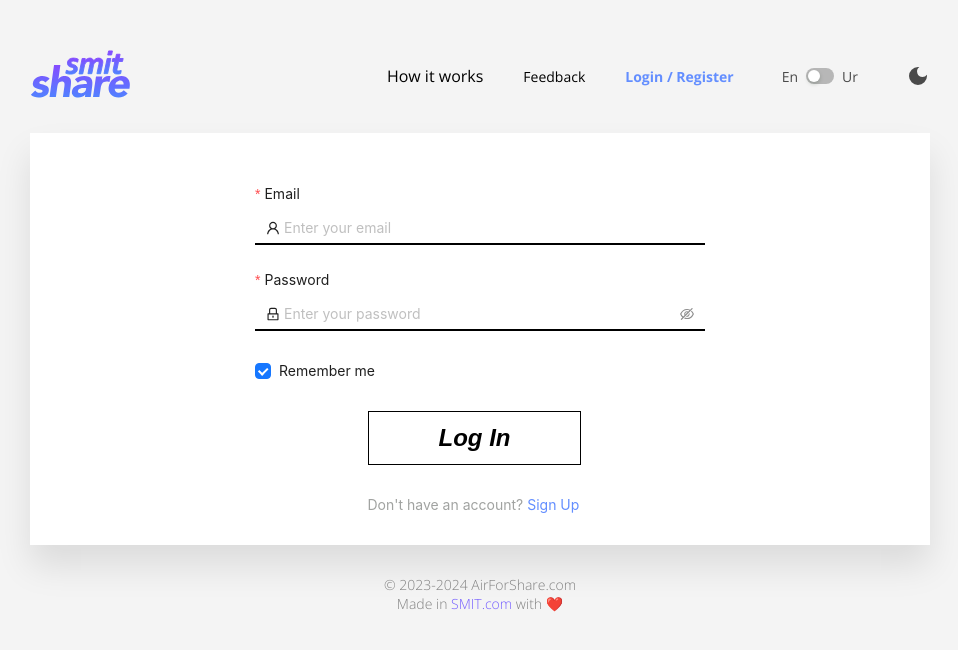
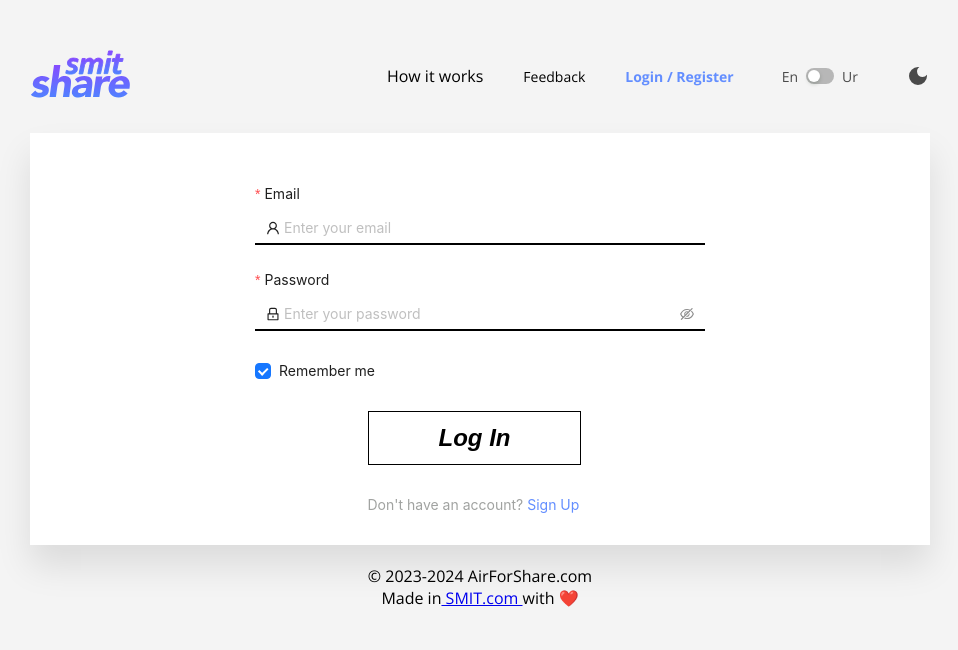
Before and after one commit to ghousahmed/smit-share, a React (Vite) app: page /login in a window 1280 px wide. Shown: the top 650 px of the page, without its empty margins (160-1118 px from the left). Built offline with nearby package versions, Linux system fonts and the light colour scheme; no server answers; the HTML template or start-up script is replaced by a standard one.

Commit message:
fix footer UI

```diff
--- a/src/components/Footer.jsx
+++ b/src/components/Footer.jsx
@@ -1,26 +1,22 @@
+import "./index.scss";
 import { FaGithub } from "react-icons/fa";
-import { TbWorld } from "react-icons/tb";
-
+import { Link, useTheme } from "../components/index";
 function Footer() {
-  const link = () => {
-    window.location = "https://github.com/ghousahmed/smit-share";
-  };
-  const webLink = () => {
-    window.location = "https://saylaniwelfare.com/en";
-  };
+  const { isDark } = useTheme();
   return (
-    <div className="footerArea">
-      <p className="para">
-        Powered By @SMIT Batch 10 ( MWF )<br />
-        <a className="sirGithub" href="https://github.com/ghousahmed">
-          Sir Ghous Ahmed
-        </a>{" "}
-      </p>
-      <div className="linksContainer">
-        <FaGithub className="links" onClick={link} />
-        <TbWorld className="links" onClick={webLink} />
+    <>
+      <div className="footer">
+        <p>Made with ❤️ BY SMIT BATCH 10 ||</p>
+        <Link
+          onClick={() =>
+            window.open("https://github.com/ghousahmed/smit-share", "_blank")
+          }
+          className="footer-link"
+        >
+          <FaGithub target="_blank" className={isDark ? "dark-text" : null} />
+        </Link>
       </div>
-    </div>
+    </>
   );
 }
 
--- a/src/components/Navbar.jsx
+++ b/src/components/Navbar.jsx
@@ -112,7 +112,7 @@ const Navbar = ({ login }) => {
                     size="small"
                     defaultChecked={i18n.language === "ur"}
                     onChange={handleChange}
-                    className={isDark ? "dark-text" : null}
+                    // className={isDark ? "dark-light" : null}
                   />
                   <span style={{ margin: "0px 8px" }}>Ur</span>
                 </div>
--- a/src/components/index.scss
+++ b/src/components/index.scss
@@ -242,51 +242,17 @@ body {
   }
 }
 
-.footerArea {
+.footer {
+  display: flex;
+  align-items: center;
+  padding: 20px;
+  justify-content: center;
   text-align: center;
-  padding: 20px;
+  gap: 10px;
+
+  .footer-link {
+    color: #000;
+    line-height: 10px;
+
+  }
 }
-
-.linksContainer {
-  display: flex;
-  margin: 0 auto;
-  justify-content: space-evenly;
-  width: 200px;
-  height: 20px;
-  padding: 20px;
-}
-
-.para {
-  font-size: 18px;
-}
-
-.sirGithub {
-  padding: 5px;
-  font-size: medium;
-  margin-bottom: 0px;
-  font-weight: 900;
-  font-size: 20px;
-}
-
-.sirGithub:hover {
-  color: #864bff;
-  font-size: 25px;
-  transition: 0.5s;
-  margin-bottom: 0;
-}
-
-.links {
-  height: 30px;
-  width: 30px;
-  color: #735fff;
-}
-
-.links:hover {
-  color: #864bff;
-  cursor: pointer;
-}
-
-.sirGithub {
-  color: #a496fd;
-  text-decoration: none;
-}
--- a/src/pages/Home/css/style.scss
+++ b/src/pages/Home/css/style.scss
@@ -258,22 +258,3 @@ body {
     }
   }
 }
-
-.footer {
-  margin: 30px 0px;
-  display: flex;
-  justify-content: center;
-  align-items: center;
-  flex-direction: column;
-  color: #818181;
-  font-size: 14px;
-  font-family: "openSans";
-  font-weight: lighter;
-  span {
-    text-align: center;
-    .link {
-      text-decoration: none;
-      color: $primary-dark-color;
-    }
-  }
-}
--- a/src/pages/How It Work/index.jsx
+++ b/src/pages/How It Work/index.jsx
@@ -2,7 +2,6 @@ import "./style.scss";
 import "./mediaQuery.scss";
 import { useTheme } from "../../components/index";
 import Navbar from "../../components/Navbar";
-
 
 function HowItWorks({ login }) {
   const { isDark } = useTheme();
--- a/src/pages/feedback/style.scss
+++ b/src/pages/feedback/style.scss
@@ -2,10 +2,10 @@
   font-family: "poppins";
   src: url("./Poppins/Poppins-Black.ttf") format("truetype");
 }
+
 @font-face {
   font-family: "openSans";
-  src: url("./Open_Sans/OpenSans-VariableFont_wdth\,wght.ttf")
-    format("truetype");
+  src: url("./Open_Sans/OpenSans-VariableFont_wdth\,wght.ttf") format("truetype");
 }
 
 $white: #fff;
@@ -22,21 +22,26 @@ $dark-theme-lighter: #3e3e42;
   background-color: $dark-theme !important;
   color: $white !important;
 }
+
 .dark-light {
   background-color: $dark-theme-light !important;
   color: $white !important;
 }
+
 .dark-lighter {
   background-color: $dark-theme-lighter !important;
   color: $white !important;
   border: none !important;
 }
+
 .dark-text {
   color: $white !important;
 }
+
 .dark-light-btn {
   background: $dark-theme-lighter !important;
   color: #000;
+
   &:disabled {
     background-color: #494949;
     color: $white !important;
@@ -46,6 +51,7 @@ $dark-theme-lighter: #3e3e42;
 .dark-input {
   border-bottom: 1px solid $dark-theme-lighter !important;
   padding: 4px 0px;
+
   &:focus {
     border-radius: 6px;
     background-color: $light-color !important;
@@ -57,24 +63,29 @@ $dark-theme-lighter: #3e3e42;
   box-shadow: none !important;
   background-color: $dark-theme-lighter !important;
   border-radius: 6px;
+
   &::placeholder {
     color: $light-color !important;
     font-weight: lighter;
     font-family: "Open Sans", sans-serif;
   }
 }
+
 .text-area:focus::-webkit-input-placeholder {
   transition: color 0.3s;
   color: $white !important;
 }
+
 .text-area:focus:-moz-placeholder {
   transition: color 0.3s;
   color: $white !important;
 }
+
 .text-area:focus::-moz-placeholder {
   transition: color 0.3s;
   color: $white !important;
 }
+
 .text-area:focus:-ms-input-placeholder {
   transition: color 0.3s;
   color: $white !important;
@@ -112,7 +123,7 @@ body {
 }
 
 .menu-bar {
-  > ul {
+  >ul {
     display: flex;
     align-items: center;
     gap: 40px;
@@ -123,6 +134,7 @@ body {
       color: $light-color;
       font-size: 14px;
       cursor: pointer;
+
       svg {
         margin-top: 3px !important;
       }
@@ -133,6 +145,7 @@ body {
       font-weight: 700;
     }
   }
+
   .mobile-menu {
     box-shadow: inset 0 -5px 5px -5px rgba(0, 0, 0, 0.3);
     position: absolute;
@@ -143,18 +156,22 @@ body {
     background-color: #F4F4F4;
     animation: slideFromTop 0.5s ease forwards;
     transform: translateY(-100%);
+
     ul {
       display: flex;
       flex-direction: column;
       align-items: center;
       justify-content: center;
       text-align: center;
+
       li {
         padding: 10px 0px;
         border-bottom: 1px solid #ccc;
+
         &:last-child {
           border-bottom: none;
         }
+
         &.dark {
           color: $white;
         }
@@ -167,6 +184,7 @@ body {
   from {
     transform: translateY(-100%);
   }
+
   to {
     transform: translateY(0);
   }
@@ -187,6 +205,7 @@ body {
     justify-content: center;
     align-items: center;
     width: 100%;
+
     .loader {
       width: 50px;
       aspect-ratio: 1;
@@ -195,6 +214,7 @@ body {
       border-color: $primary-dark-color #0000;
       animation: l1 1s infinite;
     }
+
     @keyframes l1 {
       to {
         transform: rotate(0.5turn);
@@ -204,6 +224,7 @@ body {
 
   .card-sidebar {
     background-color: #f4f4f4;
+
     div {
       div {
         cursor: pointer;
@@ -213,6 +234,7 @@ body {
           width: 25px;
         }
       }
+
       .active {
         background-color: #fff;
       }
@@ -283,6 +305,7 @@ body {
 
       div {
         margin-bottom: 5px;
+
         span {
           a {
             color: $primary-color;
@@ -301,17 +324,21 @@ body {
     align-items: center;
     justify-content: center;
     margin: 25px 0px;
+
     h2 {
       color: #353535;
       font-weight: 200;
     }
+
     .fields {
       margin-top: 25px;
       width: 60%;
       text-align: center;
+
       span {
         text-align: start;
         margin-top: 10px;
+
         p {
           text-transform: uppercase;
           font-family: "openSans";
@@ -321,6 +348,7 @@ body {
           color: #000;
           margin-bottom: 8px;
         }
+
         .error-message {
           color: red;
           text-align: end;
@@ -330,6 +358,7 @@ body {
           opacity: 0;
           transition: opacity 0.3s ease-in-out;
         }
+
         .error-message.show {
           opacity: 1;
         }
@@ -344,38 +373,47 @@ body {
           font-weight: 600;
           border-bottom: 1px solid #00000075;
           transition: all 0.3s;
+
           &:focus {
             border-bottom: 1px solid #000;
           }
         }
+
         input::-webkit-input-placeholder {
           font-weight: 400;
           transition: color 0.3s;
         }
+
         input:-moz-placeholder {
           font-weight: 400;
           transition: color 0.3s;
         }
+
         input::-moz-placeholder {
           font-weight: 400;
           transition: color 0.3s;
         }
+
         input:-ms-input-placeholder {
           font-weight: 400;
           transition: color 0.3s;
         }
+
         input:focus::-webkit-input-placeholder {
           transition: color 0.3s;
           color: #fff;
         }
+
         input:focus:-moz-placeholder {
           transition: color 0.3s;
           color: #fff;
         }
+
         input:focus::-moz-placeholder {
           transition: color 0.3s;
           color: #fff;
         }
+
         input:focus:-ms-input-placeholder {
           transition: color 0.3s;
           color: #fff;
@@ -398,6 +436,7 @@ body {
           overflow: hidden;
           -webkit-text-size-adjust: none;
           -webkit-font-smoothing: antialiased;
+
           &::-webkit-scrollbar {
             display: none;
           }
@@ -412,30 +451,38 @@ body {
             font-family: "Open Sans", sans-serif;
           }
         }
+
         .text-area::-webkit-input-placeholder {
           transition: color 0.3s;
         }
+
         .text-area:-moz-placeholder {
           transition: color 0.3s;
         }
+
         .text-area::-moz-placeholder {
           transition: color 0.3s;
         }
+
         .text-area:-ms-input-placeholder {
           transition: color 0.3s;
         }
+
         .text-area:focus::-webkit-input-placeholder {
           transition: color 0.3s;
           color: #fff;
         }
+
         .text-area:focus:-moz-placeholder {
           transition: color 0.3s;
           color: #fff;
         }
+
         .text-area:focus::-moz-placeholder {
           transition: color 0.3s;
           color: #fff;
         }
+
         .text-area:focus:-ms-input-placeholder {
           transition: color 0.3s;
           color: #fff;
@@ -467,25 +514,23 @@ body {
         }
 
         &:not(:disabled):hover {
-          border-image: linear-gradient(
-            to bottom,
-            $primary-dark-color,
-            $primary-color
-          );
+          border-image: linear-gradient(to bottom,
+              $primary-dark-color,
+              $primary-color );
           border-image-slice: 1;
           color: $primary-dark-color;
         }
       }
+
       .send-feedback-btn,
       .send-feedback-btn::after {
         transition: all 0.15s ease-in-out;
       }
+
       .send-feedback-btn:not(:disabled):active {
-        background: linear-gradient(
-          to bottom,
-          $primary-dark-color,
-          $primary-color
-        );
+        background: linear-gradient(to bottom,
+            $primary-dark-color,
+            $primary-color );
         color: white;
       }
     }
@@ -496,22 +541,27 @@ body {
   animation: fadeIn 1s ease-in-out;
   padding: 60px 30px;
   width: 100%;
+
   .thank {
     display: flex;
     flex-direction: column;
     align-items: center;
+
     .icon {
       height: 140px;
       width: auto;
     }
+
     h1 {
       color: #252526;
       text-align: center;
     }
+
     p {
       text-align: center;
       color: #2d2d30;
     }
+
     .btn {
       text-align: center;
       text-decoration: none;
@@ -532,18 +582,15 @@ body {
       font-weight: 700;
       margin-top: 20px;
       transition: all 0.3s;
+
       &:hover {
         text-shadow: 0px 0px 10px #4a4a4a;
-        background: linear-gradient(
-          to bottom,
-          $primary-dark-color,
-          $primary-color
-        );
-        border-image: linear-gradient(
-          to bottom,
-          $primary-dark-color,
-          $primary-color
-        );
+        background: linear-gradient(to bottom,
+            $primary-dark-color,
+            $primary-color );
+        border-image: linear-gradient(to bottom,
+            $primary-dark-color,
+            $primary-color );
         border-image-slice: 1;
         color: #fff;
       }
@@ -551,33 +598,6 @@ body {
   }
 }
 
-@keyframes fadeIn {
-  0% {
-    opacity: 0;
-  }
-  100% {
-    opacity: 1;
-  }
-}
-
-.footer {
-  margin: 30px 0px;
-  display: flex;
-  justify-content: center;
-  align-items: center;
-  flex-direction: column;
-  color: #818181;
-  font-size: 14px;
-  font-family: "openSans";
-  font-weight: lighter;
-  span {
-    text-align: center;
-    .link {
-      text-decoration: none;
-      color: $primary-dark-color;
-    }
-  }
-}
 
 @media (max-width: 768px) {
   .feedback {
@@ -588,6 +608,7 @@ body {
     }
   }
 }
+
 @media (max-width: 546px) {
   .feedback {
     form {
```
Also changed, not shown: src/pages/Home/index.jsx (+1 -9 lines), src/pages/How It Work/style.scss (+18 -3 lines), src/pages/feedback/index.jsx (+101 -44 lines).
